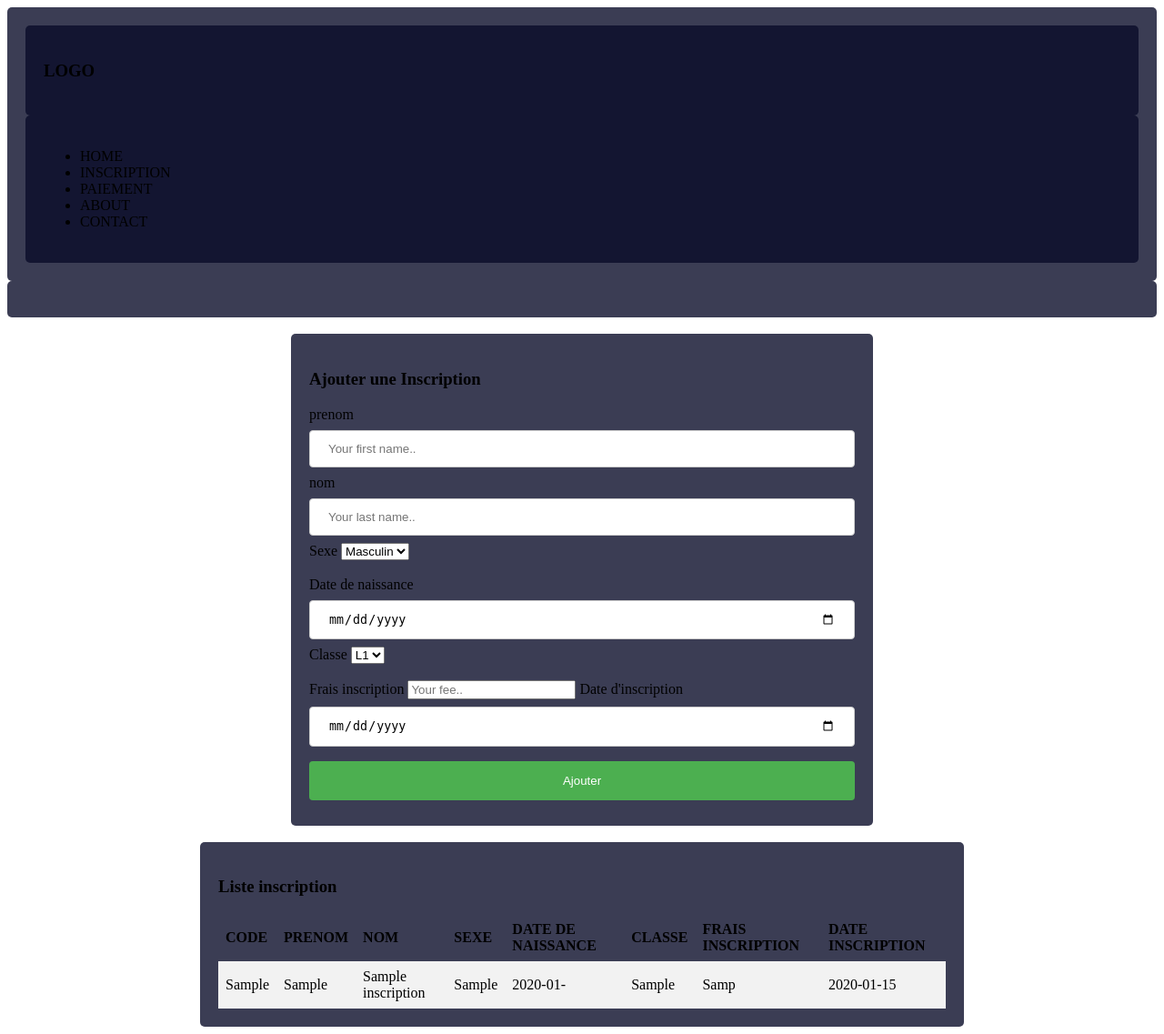
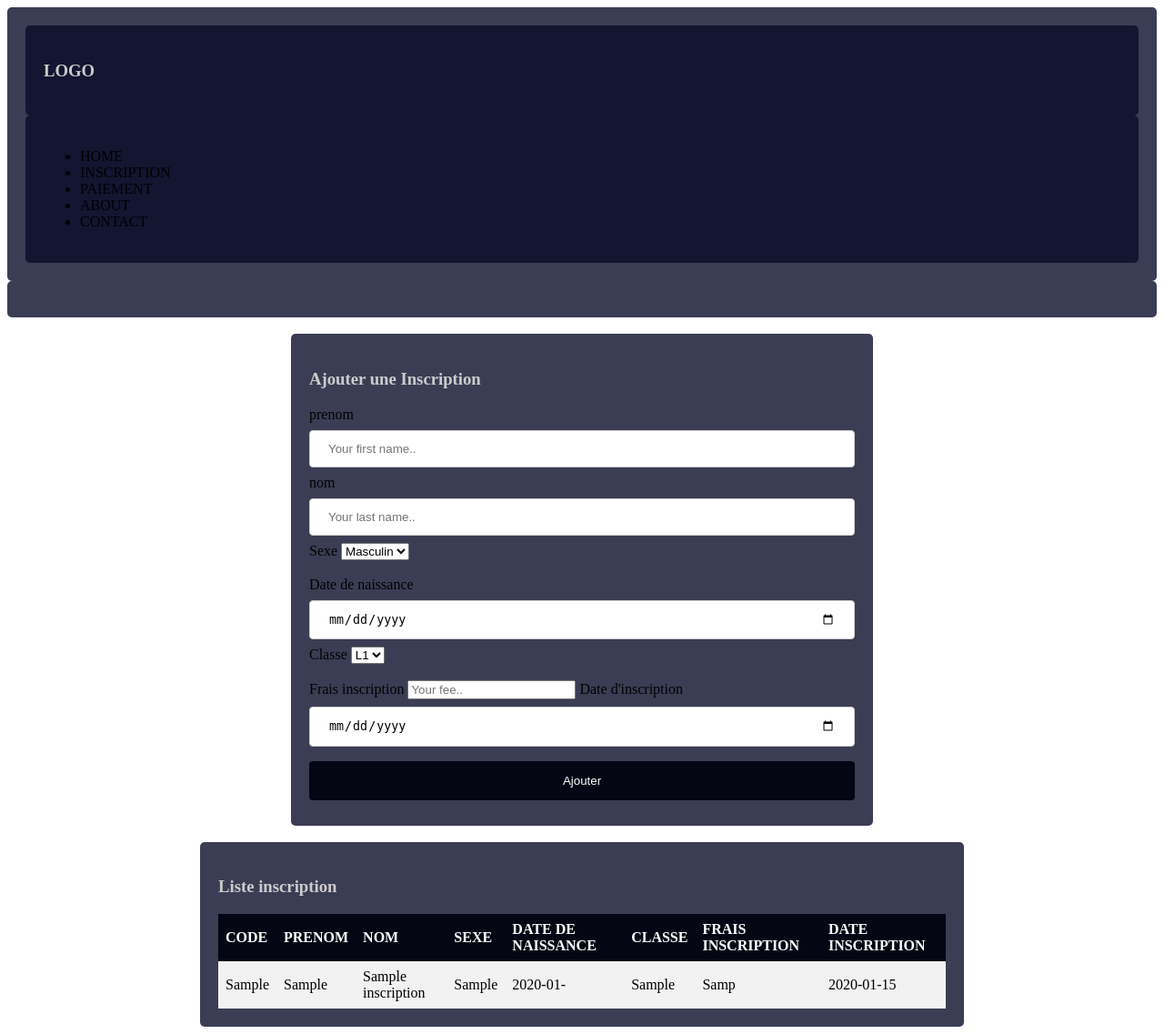
Before and after one commit to Yltherson/webserverapp, a PHP site: page /admin.php in a window 1280 px wide. Shown: the whole page at 91% size. Run offline with PHP 8.4, Linux system fonts and the light colour scheme; tables that the repository leaves empty hold one stand-in row (values such as "Sample post").

Commit message:
redirection

```diff
--- a/css/style1.css
+++ b/css/style1.css
@@ -10,7 +10,7 @@ input[type=text], input[type=password], input[type=date] {
 
   input[type=submit] {
     width: 100%;
-    background-color: #4CAF50;
+    background-color: #040614;
     color: white;
     padding: 14px 20px;
     margin: 8px 0;
@@ -20,7 +20,7 @@ input[type=text], input[type=password], input[type=date] {
   }
 
   input[type=submit]:hover {
-    background-color: #45a049;
+    background-color: #040614;
   }
 
   div {
@@ -34,3 +34,7 @@ input[type=text], input[type=password], input[type=date] {
     max-width: 600px;
     margin: auto;
   }
+
+  div h3 {
+    color: #ccc;
+  }
--- a/css/table.css
+++ b/css/table.css
@@ -1,6 +1,11 @@
 table {
     border-collapse: collapse;
-    width: 600px%;
+    width: 800px;
+  }
+
+  th {
+    background-color: #040614;
+    color: white;
   }
 
   th, td {
```
Also changed, not shown: controllers/ajoutInscription.php (+6 -1 lines).
